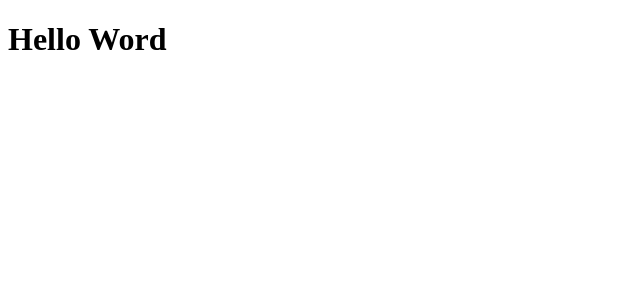
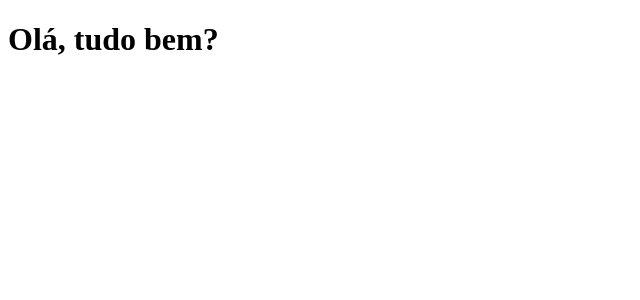
Before and after one commit to Beaaninhar/ignite_react, a React app in the folder 01-github-explorer/: page / in a window 1280 px wide. Shown: the top 300 px of the page, without its empty margins (0-640 px from the left). Built offline with nearby package versions, Linux system fonts and the light colour scheme.

Commit message:
Aula: Webpack Dev Server

```diff
--- a/01-github-explorer/package.json
+++ b/01-github-explorer/package.json
@@ -15,6 +15,7 @@
     "babel-loader": "^8.2.2",
     "html-webpack-plugin": "^5.3.2",
     "webpack": "^5.44.0",
-    "webpack-cli": "^4.7.2"
+    "webpack-cli": "^4.7.2",
+    "webpack-dev-server": "^3.11.2"
   }
 }
--- a/01-github-explorer/src/App.jsx
+++ b/01-github-explorer/src/App.jsx
@@ -1,3 +1,3 @@
 export function App() {
-  return <h1>Hello Word</h1>;
+  return <h1>Olá, tudo bem?</h1>;
 }
--- a/01-github-explorer/webpack.config.js
+++ b/01-github-explorer/webpack.config.js
@@ -10,6 +10,9 @@ module.exports = {
   },
   resolve: {
     extensions: ['.js', '.jsx'],
+  },
+  devServer: {
+    contentBase: path.resolve(__dirname, 'public'),
   },
   plugins: [
     new HtmlWebpackPlugin({
```
Also changed, not shown: 1 other file (tests, documents, lock files or other folders).
